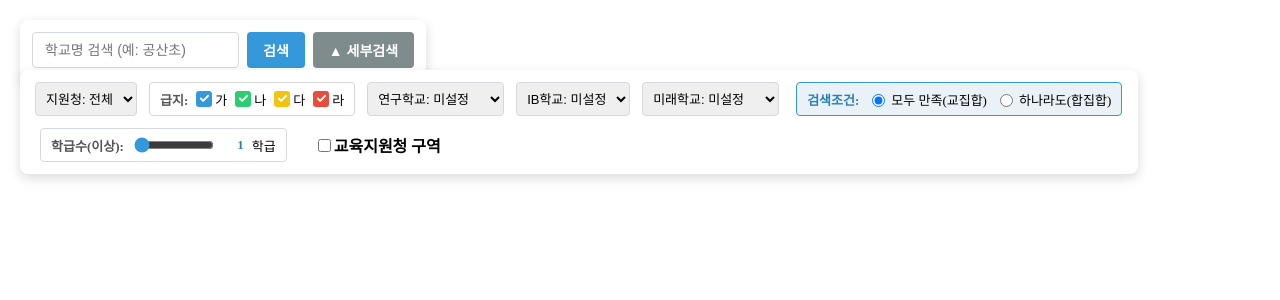
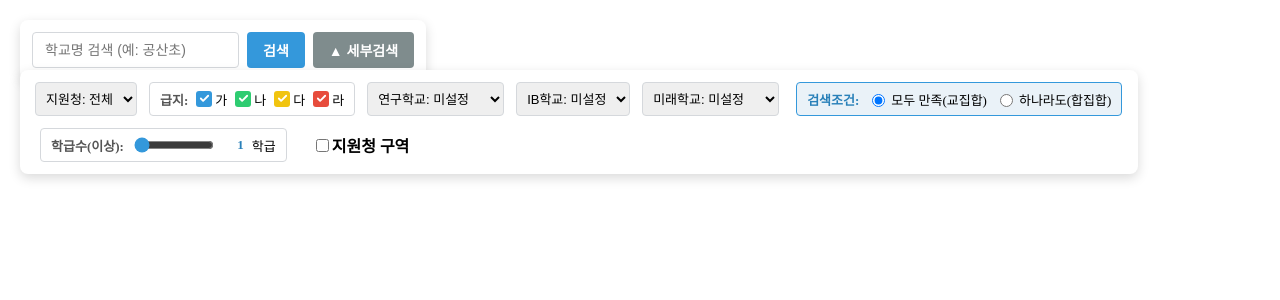
Before and after one commit to 1-Ryu/SchoolMap, a FastAPI app: page / in a window 1280 px wide. Shown: the top 300 px of the page. Run offline with FastAPI, Linux system fonts and the light colour scheme; some libraries are stand-ins or nearby versions.

Commit message:
Update index.html

```diff
--- a/templates/index.html
+++ b/templates/index.html
@@ -207,8 +207,8 @@
             <span id="class-count-display" style="font-weight: bold; color: #2980B9; width: 20px; text-align: right;">1</span><span>학급</span>
         </div>
 
-        <label style="margin-left: 15px; font-weight: bold; cursor: pointer; display: flex; align-items: center; height: 34px;">
-            <input type="checkbox" id="toggle-boundary" onchange="toggleBoundaries()"> 교육지원청 구역
+        <label style="margin-left: 13px; font-weight: bold; cursor: pointer; display: flex; align-items: center; height: 34px;">
+            <input type="checkbox" id="toggle-boundary" onchange="toggleBoundaries()"> 지원청 구역
         </label>
     </div>
 
```
